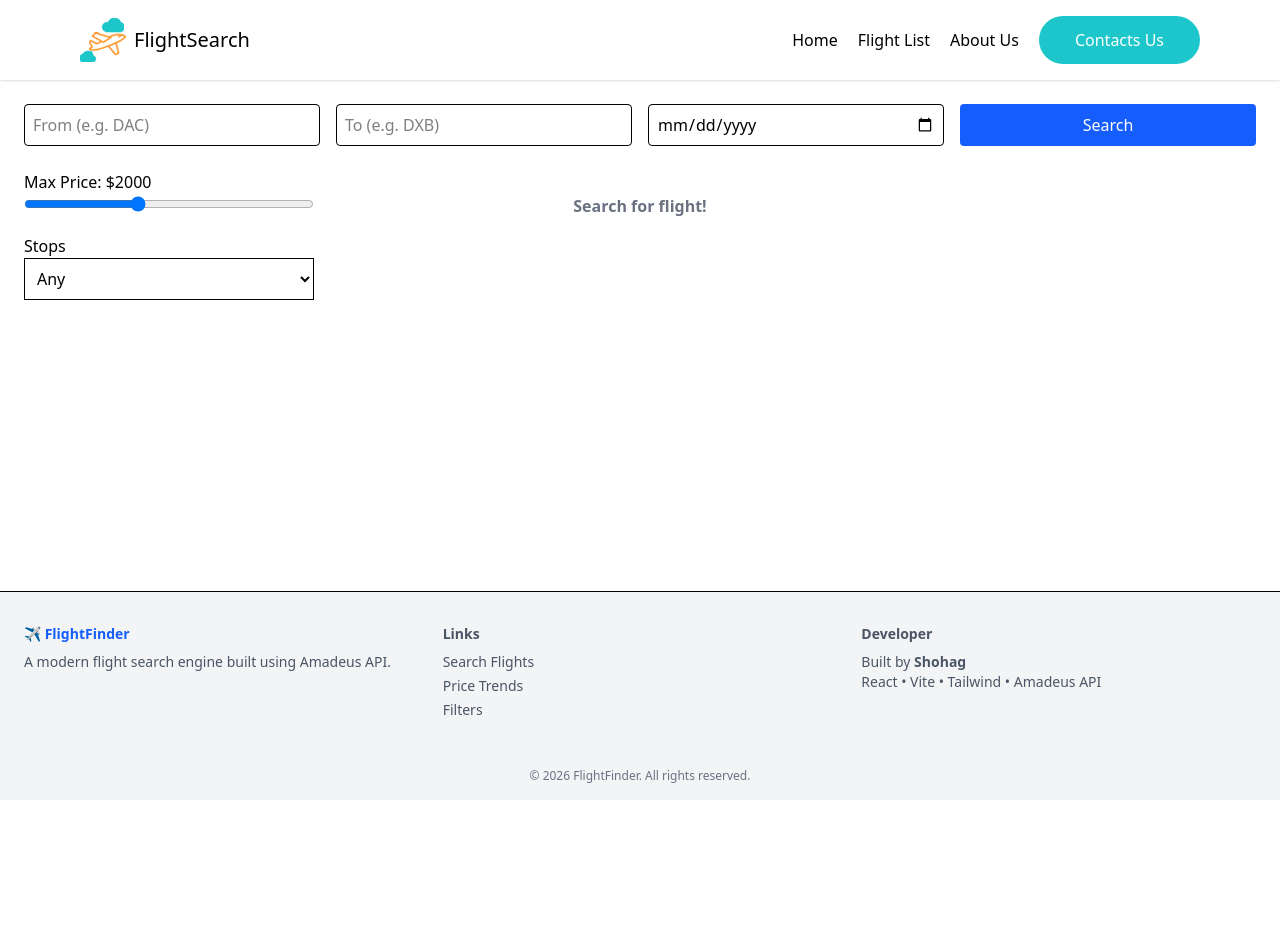
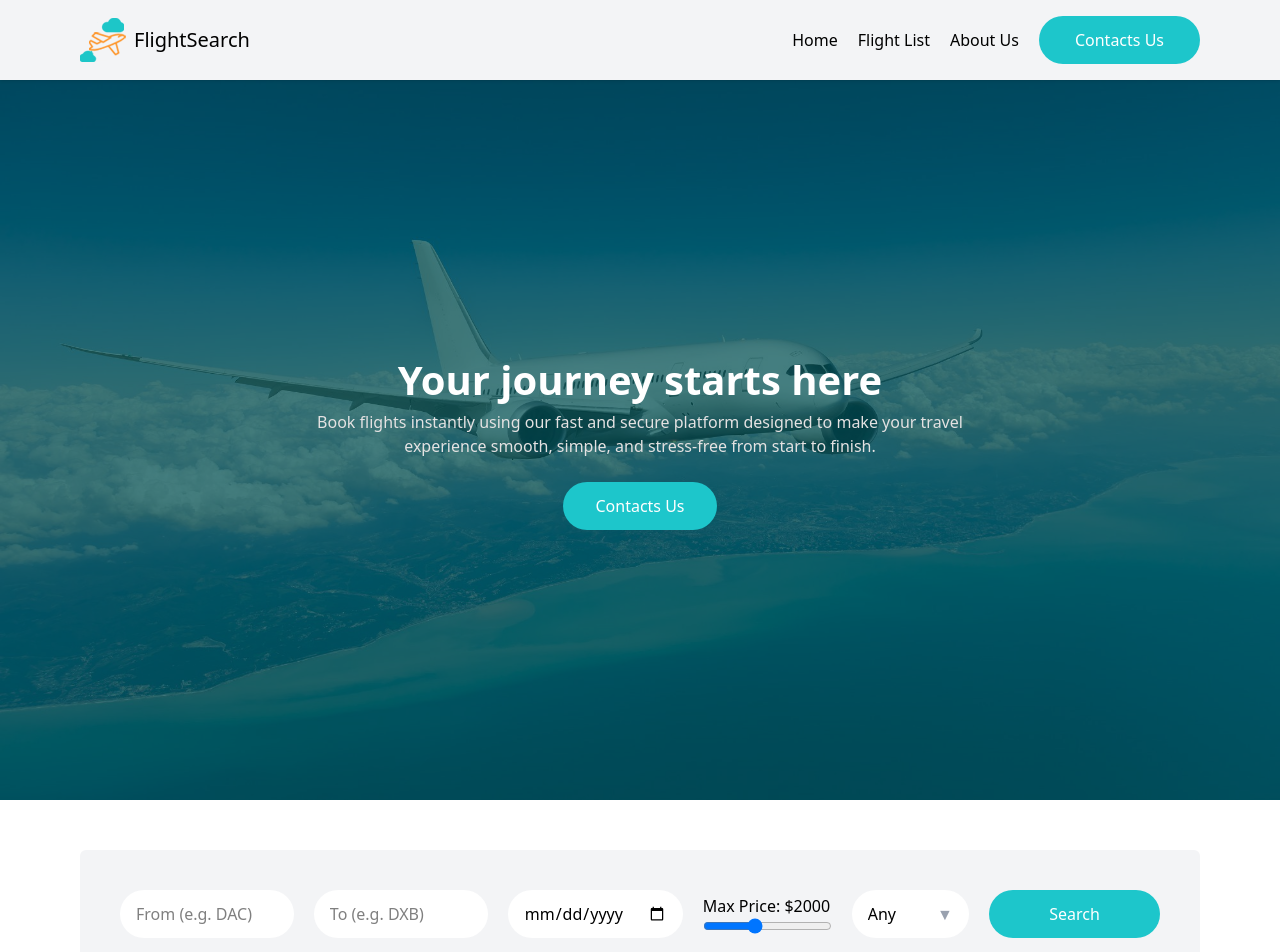
Before and after one commit to shohag390/flight-search-engine, a React (Vite) app: page / in a window 1280 px wide. Shown: the top 952 px of the page. Before the commit the page ends 800 px from the top, so only its background shows below. Built offline with nearby package versions, Linux system fonts and the light colour scheme.

Commit message:
Hero Section Add

```diff
--- a/package.json
+++ b/package.json
@@ -14,7 +14,9 @@
     "react": "^19.2.0",
     "react-dom": "^19.2.0",
     "react-icons": "^5.5.0",
+    "react-spinners": "^0.17.0",
     "recharts": "^3.7.0",
+    "swiper": "^12.1.0",
     "tailwindcss": "^4.1.18"
   },
   "devDependencies": {
--- /dev/null
+++ b/src/components/About.jsx
@@ -0,0 +1,11 @@
+import React from "react";
+
+const About = () => {
+  return (
+    <div id="about" className="">
+      About
+    </div>
+  );
+};
+
+export default About;
--- /dev/null
+++ b/src/components/Contacts.jsx
@@ -0,0 +1,11 @@
+import React from "react";
+
+const Contacts = () => {
+  return (
+    <div id="contacts" className="">
+      Contacts
+    </div>
+  );
+};
+
+export default Contacts;
--- a/src/components/Filters.jsx
+++ b/src/components/Filters.jsx
@@ -5,8 +5,8 @@ const Filters = () => {
   const { filters, setFilters } = useContext(FlightContext);
 
   return (
-    <div className="space-y-4">
-      <div>
+    <div className="flex flex-col lg:flex-row items-center justify-between gap-5 w-full lg:w-[28%]">
+      <div className="flex flex-col justify-between w-full lg:w-[50%]">
         <label>Max Price: ${filters.maxPrice}</label>
         <input
           type="range"
@@ -14,21 +14,28 @@ const Filters = () => {
           max="5000"
           value={filters.maxPrice}
           onChange={(e) => setFilters({ ...filters, maxPrice: e.target.value })}
-          className="w-full"
+          className="cursor-pointer"
         />
       </div>
 
-      <div>
-        <label>Stops</label>
+      <div className="w-full lg:w-[50%]">
+        <div className="relative">
           <select
-          className="border p-2 w-full"
             value={filters.stops}
             onChange={(e) => setFilters({ ...filters, stops: e.target.value })}
+            className="h-10 md:h-11 lg:h-12 w-full appearance-none rounded-full px-4 pr-10 bg-white
+                 focus:outline-none cursor-pointer"
           >
             <option value="any">Any</option>
             <option value="0">Non-stop</option>
             <option value="1">1 Stop</option>
           </select>
+
+          {/* Arrow */}
+          <span className="absolute right-4 top-1/2 -translate-y-1/2 text-gray-400">
+            ▼
+          </span>
+        </div>
       </div>
     </div>
   );
--- /dev/null
+++ b/src/components/Hero.jsx
@@ -0,0 +1,87 @@
+import image1 from "../assets/images/item-1.jpg";
+import image2 from "../assets/images/item-2.jpg";
+import image3 from "../assets/images/item-4.jpg";
+import image4 from "../assets/images/item-5.jpg";
+import { Swiper, SwiperSlide } from "swiper/react";
+import { Autoplay, EffectFade } from "swiper/modules";
+import "swiper/css";
+import "swiper/css/effect-fade";
+
+const heroSlides = [
+  {
+    id: 1,
+    image: image1,
+    title: "Explore the world with ease",
+    subtitle:
+      "Find the best flights at the best price with our smart search system that compares hundreds of airlines and travel agencies to give you the most affordable and reliable options for your journey.",
+  },
+  {
+    id: 2,
+    image: image2,
+    title: "Your journey starts here",
+    subtitle:
+      "Book flights instantly using our fast and secure platform designed to make your travel experience smooth, simple, and stress-free from start to finish.",
+  },
+  {
+    id: 3,
+    image: image3,
+    title: "Adventure awaits",
+    subtitle:
+      "Discover flights to your favorite destinations with flexible dates, affordable fares, trusted airlines, and real-time availability to plan your perfect adventure without hassle.",
+  },
+  {
+    id: 4,
+    image: image4,
+    title: "Adventure awaits",
+    subtitle:
+      "Plan smarter trips with powerful search tools, real-time price comparisons, exclusive deals, and a seamless booking experience tailored for both local and international travelers.",
+  },
+];
+
+const Hero = () => {
+  return (
+    <section
+      id="home"
+      className="w-full relative h-[30vh] md:h-[55vh] lg:h-[90vh]"
+    >
+      <Swiper
+        modules={[Autoplay, EffectFade]}
+        autoplay={{ delay: 4000, disableOnInteraction: false }}
+        loop={true}
+        effect={"fade"}
+        className="h-[30vh] md:h-[55vh] lg:h-[90vh]"
+      >
+        {heroSlides.map((slide) => (
+          <SwiperSlide key={slide.id}>
+            <div className="relative w-full h-full">
+              {/* Background image */}
+              <img
+                src={slide.image}
+                alt={slide.title}
+                className="h-full w-full"
+              />
+
+              {/* Overlay */}
+              <div className="absolute inset-0 flex flex-col justify-center items-center px-4 md:px-8 lg:px-20 2xl:px-37.5 bg-[#014f52bb]">
+                <h2 className="text-[#ffff] font-medium md:font-semibold lg:font-bold text-[25px] md:text-[30px] lg:text-[40px] 2xl:pb-1">
+                  {slide.title}
+                </h2>
+                <p className="text-center text-[14px] md:text-[16px] w-[90%] md:w-[70%] lg:w-[60%] 2xl:w-[50%] line-clamp-2 text-[#e4e2e2] font-normal lg:font-medium">
+                  {slide.subtitle}
+                </p>
+                <a
+                  className="bg-[#1DC6CB] text-[#ffff] hover:bg-[#FEBB76] duration-500 active:scale-1.2 px-6 md:px-8 2xl:px-9 py-2 md:py-3 rounded-full mt-3 md:mt-5 lg:mt-6 2xl:mt-7"
+                  href="#contacts"
+                >
+                  Contacts Us
+                </a>
+              </div>
+            </div>
+          </SwiperSlide>
+        ))}
+      </Swiper>
+    </section>
+  );
+};
+
+export default Hero;
--- a/src/components/Loader.jsx
+++ b/src/components/Loader.jsx
@@ -1,5 +1,25 @@
-const Loader = () => (
-  <div className="text-center py-6 font-semibold">Loading flights...</div>
-);
+import {
+  ClipLoader,
+  GridLoader,
+  PacmanLoader,
+  PropagateLoader,
+  PuffLoader,
+} from "react-spinners";
+
+const Loader = ({ loading = true }) => {
+  return (
+    <div className="flex flex-col items-center justify-center py-10 gap-4">
+      <PuffLoader
+        color="#2563EB"
+        loading={loading}
+        size={30}
+        aria-label="Loading flights..."
+      />
+      <p className="text-sm font-medium text-gray-600">
+        Searching best flights...
+      </p>
+    </div>
+  );
+};
 
 export default Loader;
--- a/src/components/SearchForm.jsx
+++ b/src/components/SearchForm.jsx
@@ -1,4 +1,5 @@
 import { useState } from "react";
+import Filters from "./Filters";
 
 const SearchForm = ({ onSearch }) => {
   const [form, setForm] = useState({
@@ -16,10 +17,10 @@ const SearchForm = ({ onSearch }) => {
   return (
     <form
       onSubmit={handleSubmit}
-      className="grid grid-cols-1 md:grid-cols-4 gap-4"
+      className="flex flex-col lg:flex-row justify-between items-center gap-5 w-full bg-gray-100 p-8 md:p-9 lg:p-10 rounded-md"
     >
       <input
-        className="border p-2 rounded"
+        className="h-10 md:h-11 lg:h-12 w-full lg:w-[18%] rounded-full px-4 bg-white focus:outline-none"
         placeholder="From (e.g. DAC)"
         onChange={(e) =>
           setForm({
@@ -30,7 +31,7 @@ const SearchForm = ({ onSearch }) => {
         required
       />
       <input
-        className="border p-2 rounded"
+        className="h-10 md:h-11 lg:h-12 w-full lg:w-[18%] rounded-full px-4 bg-white focus:outline-none"
         placeholder="To (e.g. DXB)"
         onChange={(e) =>
           setForm({
@@ -42,11 +43,17 @@ const SearchForm = ({ onSearch }) => {
       />
       <input
         type="date"
-        className="border p-2 rounded"
+        className="h-10 md:h-11 lg:h-12 w-full lg:w-[18%] rounded-full px-4 bg-white focus:outline-none cursor-pointer"
         onChange={(e) => setForm({ ...form, departureDate: e.target.value })}
         required
       />
-      <button className="bg-blue-600 text-white rounded p-2">Search</button>
+      <Filters />
+      <button
+        type="submit"
+        className="h-10 md:h-11 lg:h-12 w-full lg:w-[18%] bg-[#1DC6CB] text-[#ffff] hover:bg-[#FEBB76] duration-500 active:scale-1.2 rounded-full"
+      >
+        Search
+      </button>
     </form>
   );
 };
--- a/src/pages/Home.jsx
+++ b/src/pages/Home.jsx
@@ -6,6 +6,11 @@ import Filters from "../components/Filters";
 import FlightCard from "../components/FlightCard";
 import PriceChart from "../components/PriceChart";
 import Loader from "../components/Loader";
+import Hero from "../components/Hero";
+import { Swiper, SwiperSlide } from "swiper/react";
+import "swiper/css";
+import "swiper/css/navigation";
+import { Navigation } from "swiper/modules";
 
 const Home = () => {
   const { filteredFlights, setFlights } = useContext(FlightContext);
@@ -21,39 +26,58 @@ const Home = () => {
   };
 
   return (
-    <div className="p-6 grid grid-cols-1 md:grid-cols-4 gap-6">
-      <div className="md:col-span-4">
+    <div className="">
+      {/* Hero Secdtion */}
+      <Hero />
+      {/* Filter & Search */}
+      <div
+        id=""
+        className="px-4 md:px-8 lg:px-20 2xl:px-37.5 flex items-center justify-center py-12.5"
+      >
         <SearchForm onSearch={handleSearch} />
       </div>
 
-      <div>
-        <Filters />
-      </div>
-
-      <div className="md:col-span-2 space-y-4">
+      {/* Flight List */}
+      <div
+        id="flight"
+        className="px-4 md:px-8 lg:px-20 2xl:px-37.5 flex flex-col lg:flex-row justify-between gap-5"
+      >
+        <div className="w-full lg:w-[60%]">
           {loading && <Loader />}
 
           {!loading && !searched && (
-          <div className="text-center text-gray-500 py-6 font-semibold">
-            Search for flight!
-          </div>
+            <div className="text-gray-500">Waiting For Search...</div>
           )}
 
           {!loading && searched && filteredFlights.length === 0 && (
-          <div className="text-center text-gray-500 py-6 font-semibold">
-            We cannot get any flight!
-          </div>
+            <div className="text-red-500">We cannot get any flight!</div>
           )}
 
-        {!loading &&
-          filteredFlights.length > 0 &&
-          filteredFlights.map((flight, i) => (
-            <FlightCard key={i} flight={flight} />
+          {!loading && filteredFlights.length > 0 && (
+            <Swiper
+              modules={[]}
+              navigation
+              spaceBetween={16}
+              breakpoints={{
+                0: { slidesPerView: 1 },
+                640: { slidesPerView: 2 },
+                1024: { slidesPerView: 3 },
+              }}
+            >
+              {filteredFlights.map((flight, i) => (
+                <SwiperSlide key={i}>
+                  <FlightCard flight={flight} />
+                </SwiperSlide>
               ))}
+            </Swiper>
+          )}
         </div>
-
-      <div>
-        {filteredFlights.length > 0 && <PriceChart flights={filteredFlights} />}
+        {/* PriceChart Section */}
+        <div className="lg:w-[40%] w-full">
+          {filteredFlights.length > 0 && (
+            <PriceChart flights={filteredFlights} />
+          )}
+        </div>
       </div>
     </div>
   );
--- a/src/shared/Navbar.jsx
+++ b/src/shared/Navbar.jsx
@@ -29,7 +29,7 @@ const Navbar = () => {
   const [open, setOpen] = useState(false);
 
   return (
-    <nav className="h-[8vh] md:h-[9vh] lg:h-[10vh] 2xl:h-[11vh] px-4 md:px-8 lg:px-20 2xl:px-37.5 flex items-center justify-between bg-[#ffff] sticky top-0 left-0 z-50 shadow">
+    <nav className="h-[8vh] md:h-[9vh] lg:h-[10vh] 2xl:h-[11vh] px-4 md:px-8 lg:px-20 2xl:px-37.5 flex items-center justify-between bg-gray-100 sticky top-0 left-0 z-50 shadow">
       {/* Logo */}
       <a className="flex items-center gap-2" href="#">
         <img src={logo} alt="logo" />
@@ -42,7 +42,7 @@ const Navbar = () => {
             key={navList?.id}
             className={
               index === navManu.length - 1
-                ? "bg-[#1DC6CB] text-[#ffff] hover:text-[#ffff] hover:bg-[#FEBB76] duration-500 active:scale-1.2 px-9 py-3 rounded-full"
+                ? "bg-[#1DC6CB] text-[#ffff] hover:bg-[#FEBB76] duration-500 active:scale-1.2 px-9 py-3 rounded-full"
                 : ""
             }
           >
```
Also changed, not shown: src/components/FlightCard.jsx (+30 -5 lines), src/components/PriceChart.jsx (+19 -8 lines), 1 other file (tests, documents, lock files or other folders). Lines whose indentation alone changed are shown as unchanged.
